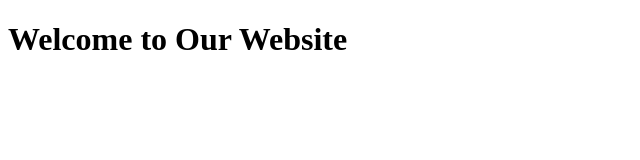
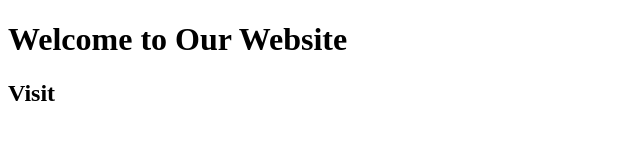
Before and after one commit to richa898/test, a plain HTML site: page index.html in a window 1280 px wide. Shown: the full height of the page, 0-640 px from the left. Drawn offline with Linux system fonts and the light colour scheme.

Commit message:
uptaded yml file

```diff
--- a/index.html
+++ b/index.html
@@ -7,5 +7,6 @@
 
 <body>
     <h1>Welcome to Our Website</h1>
+    <h2>Visit</h2>
 </body>
 </html>
```
